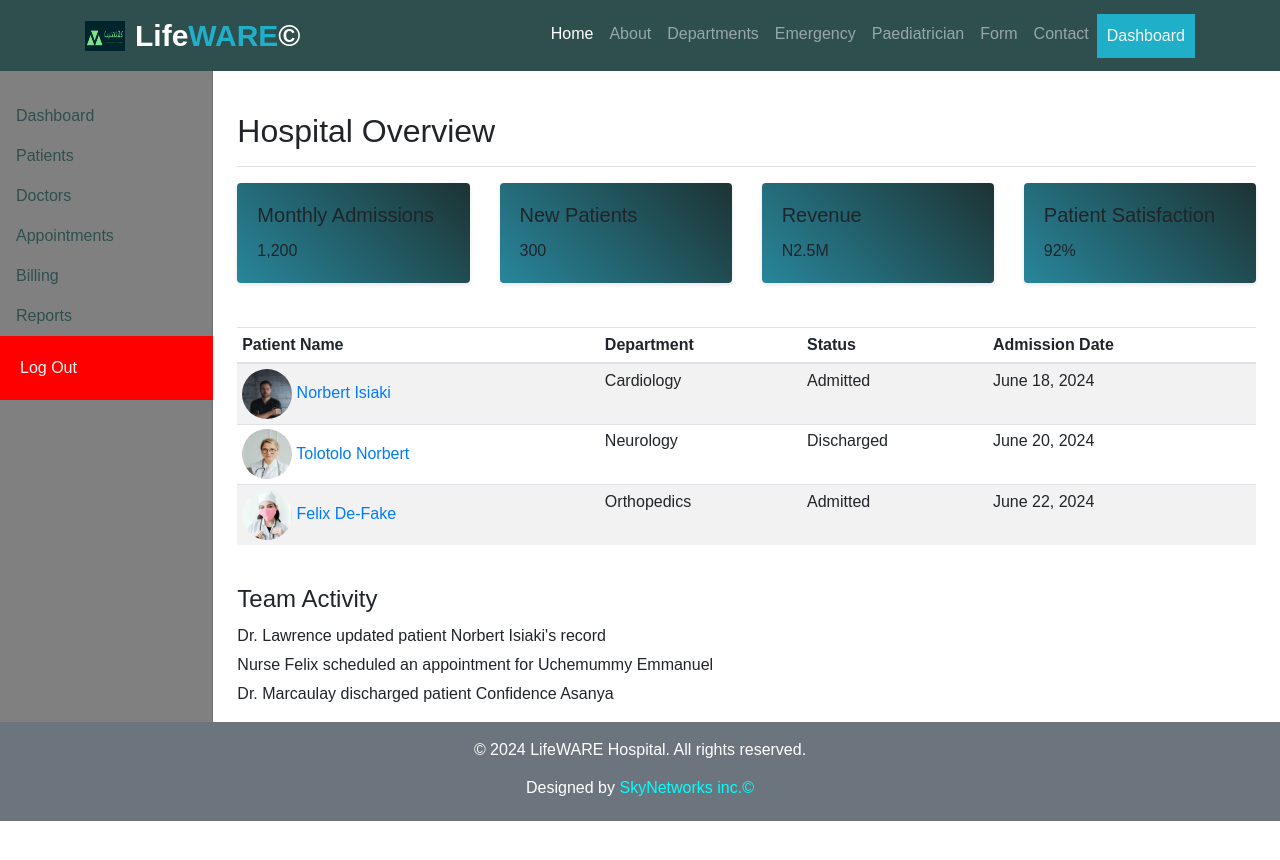
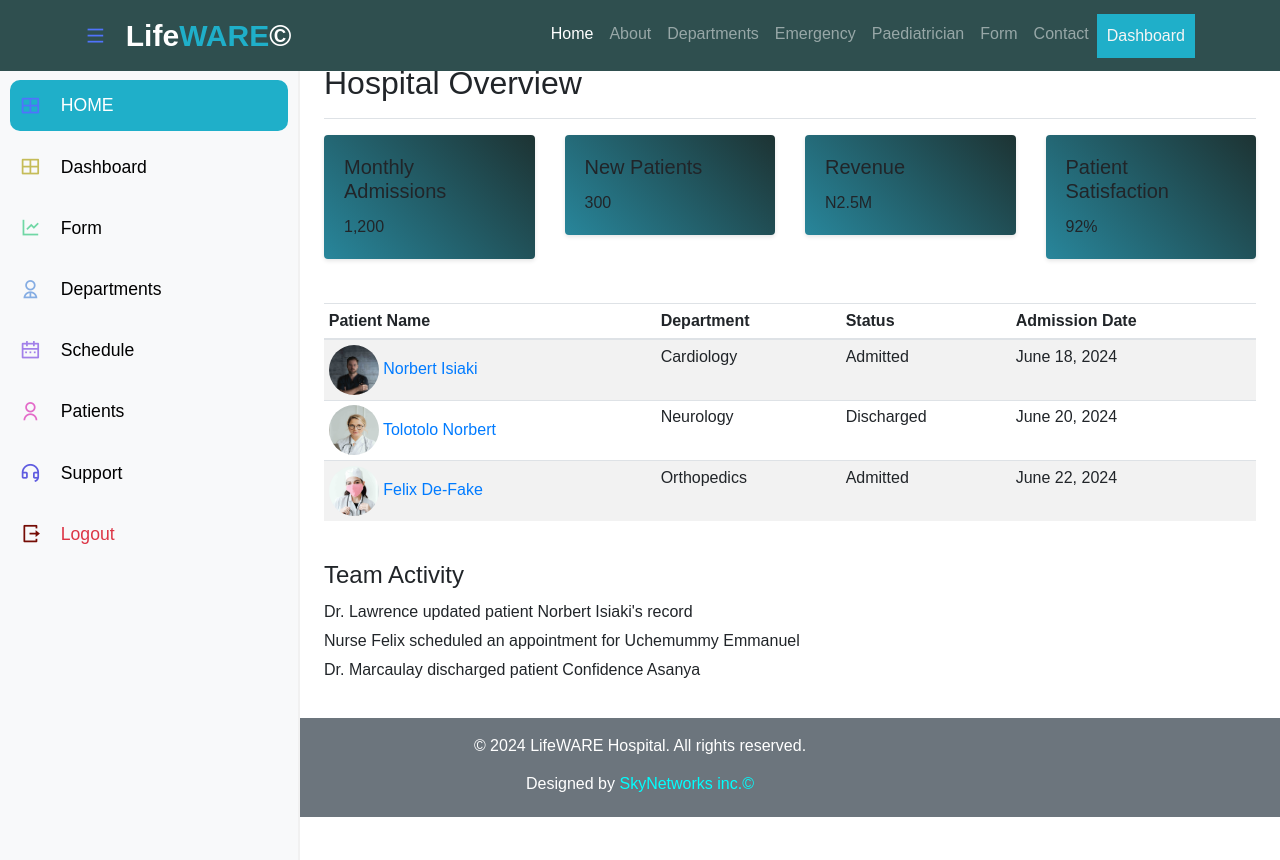
Before and after one commit to Tschuddy/solo_project, a plain HTML site: page department.html in a window 1280 px wide. Before the commit the page ends 821 px from the top, so only its background shows below. Drawn offline with nearby package versions, Linux system fonts and the light colour scheme.

Commit message:
lifeware.com

```diff
--- /dev/null
+++ b/assets/js/mains.js
@@ -0,0 +1,8 @@
+let menu = document.querySelector('.menu')
+let sidebar = document.querySelector('.sidebar')
+let mainContent = document.querySelector('.main--content')
+
+menu.onclick = function() {
+    sidebar.classList.toggle('active')
+    mainContent.classList.toggle('active')
+}
--- a/department.css
+++ b/department.css
@@ -114,6 +114,7 @@ body {
 .footer {
     background-color: #343a40;
     color: white;
+    margin-top: 70px;
 }
 
 .service-card:hover {
@@ -138,32 +139,6 @@ body {
   margin-top: -20px;
 }
 
-.sidebar {
-  position: relative;
-  top: 0;
-  bottom: 0;
-  left: 0;
-  z-index: 100;
-  padding: 48px 0 0;
-  box-shadow: inset -1px 0 0 rgba(0, 0, 0, 0.1);
-
-}
-
-.sidebar{
-  background-color: grey!important;
-}
-
-.sidebar .nav-link {
-  font-weight: 500;
-  color: darkslategray;
-}
-
-.sidebar .nav-link:hover {
-  color: whitesmoke;
-  font-weight: bold;
-  background-color: darkslategray;
-  padding: 20px;
-}
 
 .card {
   box-shadow: 0 2px 4px rgba(0, 0, 0, 0.1);
@@ -258,3 +233,210 @@ tr img{
   border-color: darkslategray;
   font-weight: bolder;
 }
+
+
+/* sidebar */
+
+.sidebar {
+  position: absolute;
+  top: 0;
+  left: 0;
+  height: 100%;
+  width: 300px;
+  background-color: #fff;
+  padding: 10px;
+  display: flex;
+  flex-direction: column;
+  justify-content: space-between;
+  border-right: 2px solid #f1f1f1;
+  transition: .3s;
+  margin-top: 70px;
+}
+
+.main--content {
+  position: absolute;
+  top: 0;
+  right: 0;
+  height: 100%;
+  width: calc(100% - 300px);
+  padding: 0 40px;
+  /* overflow-y: scroll; */
+  transition: .3s;
+}
+
+.mains{
+  position: relativ;
+  top: 0;
+  right: 0;
+  height: 100%;
+  width: calc(30% - 30px);
+  padding: 40px;
+  /* overflow-y: scroll; */
+  transition: .3s;
+}
+
+.sidebar.active {
+  width: 103px;
+  overflow: hidden;
+}
+
+.sidebar.active .sidebar--item {
+  display: none;
+}
+
+li {
+  list-style: none;
+}
+
+a {
+  text-decoration: none;
+}
+
+.sidebar--items a,
+.sidebar--bottom-items a {
+  display: flex;
+  align-items: center;
+  margin-bottom: 10px;
+  font-size: 1.1rem;
+  color: #000;
+  padding: 10px;
+  border-radius: 10px;
+  text-decoration: none;
+}
+
+.sidebar--items a:hover,
+.sidebar--bottom-items a:hover {
+  background-color: #1fafc9;
+  color: #fff;
+}
+
+#active--link {
+  background-color: #1fafc9;
+  color: #fff;
+}
+
+.sidebar--bottom-items li:last-child a {
+  margin-bottom: 0;
+}
+
+.icon {
+  position: relative;
+  display: flex;
+  align-items: center;
+  justify-content: center;
+  margin-right: 20px;
+  font-size: 1.3rem;
+}
+
+.icon-0 {
+  color: #5073fb;
+}
+
+.icon-1 {
+  color: #c5bc58;
+}
+
+.icon-2 {
+  color: #a280e9;
+}
+
+.icon-3 {
+  color: #85ade3;
+}
+
+.icon-4 {
+  color: #e36ac8;
+}
+
+.icon-5 {
+  color: #70d7a5;
+}
+
+.icon-6 {
+  color: #5f5ce0;
+}
+
+.icon-7 {
+  color: #e86786;
+}
+
+.icon-8 {
+  color: #750c04;
+}
+
+
+.footer{
+
+  margin-top: 590px;
+}
+
+
+
+@media screen and (max-width:768px) {
+  .main--content {
+      padding: 0 20px;
+  }
+  .sidebar {
+      padding: 20px;
+  }
+  .sidebar.active {
+      width: 85px;
+  }
+  .main--content.active {
+      width: calc(100% - 85px);
+  }
+
+  .mains {
+
+    min-height: calc(100vh - 60px);
+  }
+}
+
+@media screen and (max-width:590px) {
+  .sidebar {
+      transform: translateX(-100%);
+      z-index: 10;
+      background-color: #fff;
+  }
+  .sidebar.active {
+      transform: translateX(0);
+      width: 300px;
+  }
+  .sidebar.active .sidebar--item {
+      display: block;
+  }
+  .main--content {
+      width: calc(100% - 0px);
+  }
+  .main--content.active {
+      width: calc(100% - 0px);
+  }
+  .mains {
+
+    min-height: calc(100vh - 60px);
+  }
+}
+
+@media screen and (max-width:450px) {
+  .doctor--filter {
+      display: none;
+  }
+  .main--content {
+      padding: 0 10px;
+  }
+  .sidebar {
+      padding: 10px;
+  }
+}
+/*
+@media screen and (max-width:816px) {
+  .main--content.active {
+    width: calc(90% - 85px);
+
+}
+
+.mains {
+
+  min-height: calc(80vh - 60px);
+}
+} */
--- a/department.html
+++ b/department.html
@@ -5,6 +5,7 @@
     <meta name="viewport" content="width=device-width, initial-scale=1.0">
     <title>LifeWARE.com</title>
     <link rel="stylesheet" href="https://stackpath.bootstrapcdn.com/bootstrap/4.5.2/css/bootstrap.min.css">
+    <link href="https://cdn.jsdelivr.net/npm/remixicon@2.5.0/fonts/remixicon.css" rel="stylesheet">
     <link rel="stylesheet" href="department.css">
     <link rel="shortcut icon" href="./image/LOGO.PNG" type="image/x-icon">
 </head>
@@ -12,7 +13,7 @@
     <div class="main">
   <nav class="navbar navbar-expand-lg navbar-dark fixed-top">
     <div class="container">
-        <i class="ri-menu-line icon icon-0 menu"><a href=""><img src="./image/LOGO.PNG" alt=""></a></i>
+        <i class="ri-menu-line icon icon-0 menu"></i>
         <a class="navbar-brand ware" href="./index.html">Life<span class="ware">WARE</span>&copy;</a>
         <button class="navbar-toggler" type="button" data-toggle="collapse" data-target="#navbarNav" aria-controls="navbarNav" aria-expanded="false" aria-label="Toggle navigation">
             <span class="navbar-toggler-icon"></span>
@@ -50,25 +51,67 @@
 
 
 
-    <div class="container-fluid mt-5">
-        <div class="row">
-            <!-- Sidebar -->
-            <nav id="sidebar" class="col-md-2 d-md-block bg-light sidebar">
-                <div class="sidebar-sticky">
-                    <div class="nav flex-column">
-                        <a class="nav-link active" href="./dashboard.html">Dashboard</a>
-                        <a class="nav-link" href="#">Patients</a>
-                        <a class="nav-link" href="#">Doctors</a>
-                        <a class="nav-link" href="#">Appointments</a>
-                        <a class="nav-link" href="#">Billing</a>
-                        <a class="nav-link" href="#">Reports</a>
-                        <a class="nav-link" href="#" style="background-color: red; padding: 20px; color: whitesmoke;"!important>Log Out</a>
-                    </div>
-                </div>
-            </nav>
+    <section class="container mt-5 mains">
+
+            <nav id="sidebar" class="bg-light sidebar">
+              <div class="sidebar-sticky sidebar--items">
+
+                           <a href="./index.html" id="active--link">
+                            <span class="icon icon-0"><i class="ri-layout-grid-line"></i></span>
+                            <span class="sidebar--item">HOME</span>
+                           </a>
+
+
+                           <a href="./dashboard.html">
+                            <span class="icon icon-1"><i class="ri-layout-grid-line"></i></span>
+                            <span class="sidebar--item">Dashboard</span>
+                           </a>
+
+                          <a href="./form.html">
+                            <span class="icon icon-5"><i class="ri-line-chart-line"></i></span>
+                            <span class="sidebar--item">Form</span>
+                          </a>
+
+                          <a href="./department.html">
+                            <span class="icon icon-3"><i class="ri-user-2-line"></i></span>
+                            <span class="sidebar--item" style="white-space: nowrap;">Departments</span>
+                          </a>
+
+                          <a href="#">
+                            <span class="icon icon-2"><i class="ri-calendar-2-line"></i></span>
+                            <span class="sidebar--item">Schedule</span>
+                          </a>
+
+                          <a href="#">
+                            <span class="icon icon-4"><i class="ri-user-line"></i></span>
+                            <span class="sidebar--item">Patients</span>
+                          </a>
+
+                          <a href="#">
+                            <span class="icon icon-6"><i class="ri-customer-service-line"></i></span>
+                            <span class="sidebar--item">Support</span>
+                          </a>
+
+                          <div class="sidebar--bottom-items">
+
+                                <a href="./index.html">
+                                    <span class="icon icon-8"><i class="ri-logout-box-r-line"></i></span>
+                                    <span class="sidebar--item text-danger">Logout</span>
+                                </a>
+
+
+                          </div>
+
+
+
+
+              </div>
+         </nav>
+
+
 
             <!-- Main Content -->
-            <main role="main" class="col-md-9 ml-sm-auto col-lg-10 px-4 mt-5">
+            <main class="px-4 mt-5 main--content">
                 <div class="d-flex justify-content-between flex-wrap flex-md-nowrap align-items-center pt-3 pb-2 mb-3 border-bottom">
                     <h1 class="h2">Hospital Overview</h1>
                 </div>
@@ -151,32 +194,39 @@
                     </ul>
                 </div>
             </main>
-        </div>
-    </div>
+
+
+
+
+    </section>
 
     <footer class="footer bg-secondary text-white text-center py-3">
-        <div class="container">
+        <div class="contain">
             <p>&copy; 2024 LifeWARE Hospital. All rights reserved.</p>
             <h6>Designed by <span style="color: cyan;">SkyNetworks inc.&copy;</span></h6>
         </div>
     </footer>
 
 
+
+
 </div>
 
 
-    <script src="https://code.jquery.com/jquery-3.5.1.slim.min.js"></script>
+
+
+
     <script src="https://cdn.jsdelivr.net/npm/@popperjs/core@2.5.2/dist/umd/popper.min.js"></script>
-    <script src="https://stackpath.bootstrapcdn.com/bootstrap/4.5.2/js/bootstrap.min.js"></script>
-    <script src="./assets/js/main.js"></script>
 
     <script src="https://code.jquery.com/jquery-3.5.1.slim.min.js"></script>
-    <script src="https://cdn.jsdelivr.net/npm/@popperjs/core@2.5.2/dist/umd/popper.min.js"></script>
+    <!-- <script src="https://cdn.jsdelivr.net/npm/@popperjs/core@2.5.2/dist/umd/popper.min.js"></script> -->
     <script src="https://stackpath.bootstrapcdn.com/bootstrap/4.5.2/js/bootstrap.min.js"></script>
     <script src="scripts.js"></script>
 
     <script src="https://code.jquery.com/jquery-3.5.1.min.js"></script>
-    <script src="https://stackpath.bootstrapcdn.com/bootstrap/4.5.2/js/bootstrap.bundle.min.js"></script>
+    <!-- <script src="https://stackpath.bootstrapcdn.com/bootstrap/4.5.2/js/bootstrap.bundle.min.js"></script> -->
     <script src="script.js"></script>
+
+    <script src="assets/js/mains.js"></script>
 </body>
 </html>
```
Also changed, not shown: dashboard.html (+1 -1 lines).
